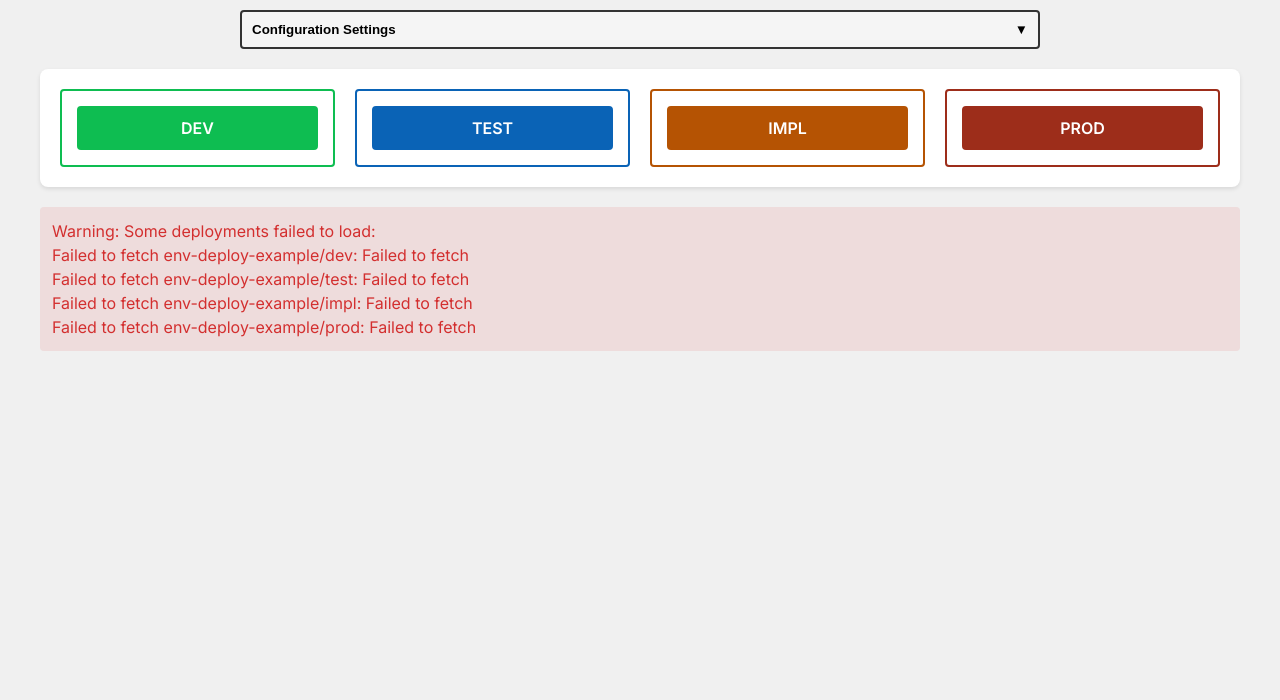
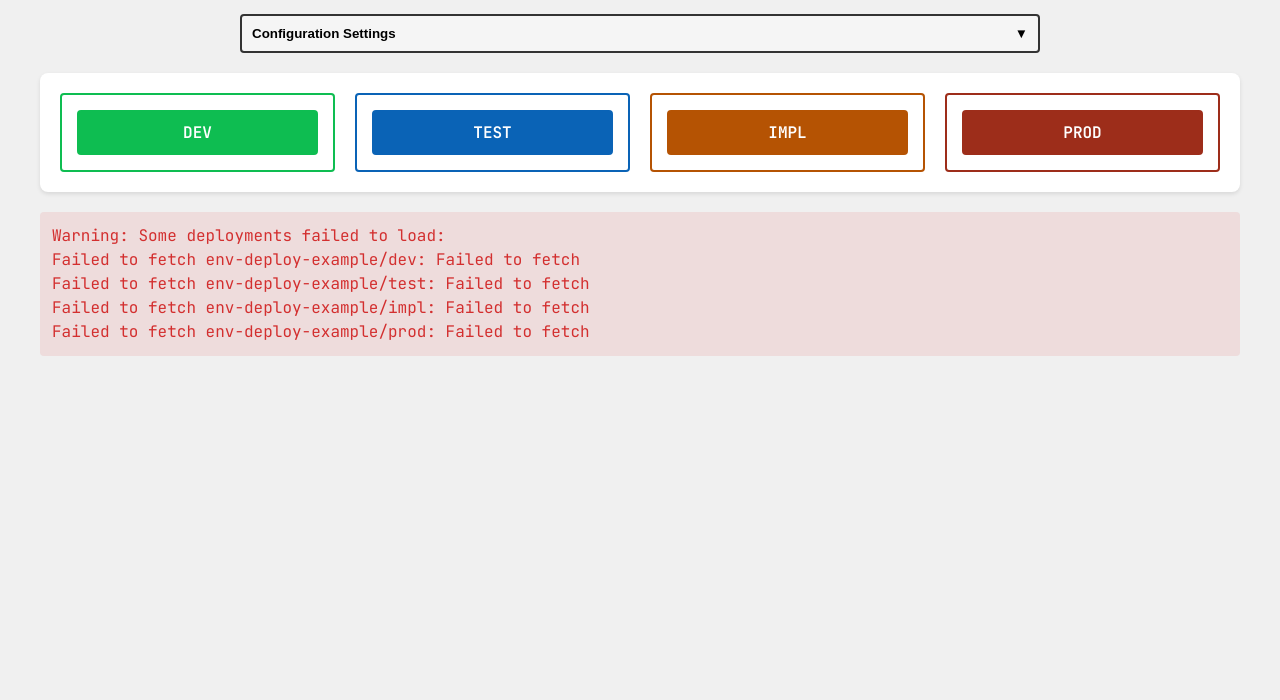
Before and after one commit to sethreno/env-deploy-example, a plain HTML site: page docs/index.html in a window 1280 px wide. Shown: the part 100-800 px from the top of the page. Drawn offline with Linux system fonts and the light colour scheme; no server answers.

Commit message:
Nerd Font

```diff
--- a/docs/index.html
+++ b/docs/index.html
@@ -7,14 +7,12 @@
     <link rel="preconnect" href="https://fonts.googleapis.com" />
     <link rel="preconnect" href="https://fonts.gstatic.com" crossorigin />
     <link
-      href="https://fonts.googleapis.com/css2?family=Inter:wght@400;500;600&display=swap"
+      href="https://fonts.googleapis.com/css2?family=JetBrains+Mono:wght@400;500;600&display=swap"
       rel="stylesheet"
     />
     <style>
       body {
-        font-family: "Inter", system-ui, -apple-system, "Segoe UI", Roboto,
-          "Helvetica Neue", Arial, "Noto Sans", sans-serif, "Apple Color Emoji",
-          "Segoe UI Emoji", "Segoe UI Symbol", "Noto Color Emoji";
+        font-family: "JetBrains Mono", monospace;
         margin: 0;
         padding: 20px;
         background-color: #f0f0f0;
@@ -64,6 +62,7 @@
         border-radius: 4px;
         background: white;
         color: #333;
+        font-size: 14px;
       }
       .deployment-card.release {
         border-style: dashed;
@@ -74,18 +73,15 @@
         border-color: darkslategrey;
       }
       .deployment-card .repo-name {
-        font-size: 14px;
         margin-bottom: 8px;
       }
       .deployment-card a {
         color: auto;
-        /*text-decoration: none;*/
       }
       .deployment-card a:hover {
         text-decoration: underline;
       }
       .deployment-card .branch-name {
-        font-size: 12px;
         opacity: 0.9;
         display: flex;
         align-items: center;
@@ -95,7 +91,6 @@
         display: flex;
         flex-direction: column;
         gap: 4px;
-        font-size: 12px;
       }
       .deployment-card .sha {
         color: #666;
@@ -103,7 +98,6 @@
         margin-left: 16px;
       }
       .deployment-card .time {
-        font-size: 11px;
         color: #666;
         margin-left: 16px;
         display: flex;
```
